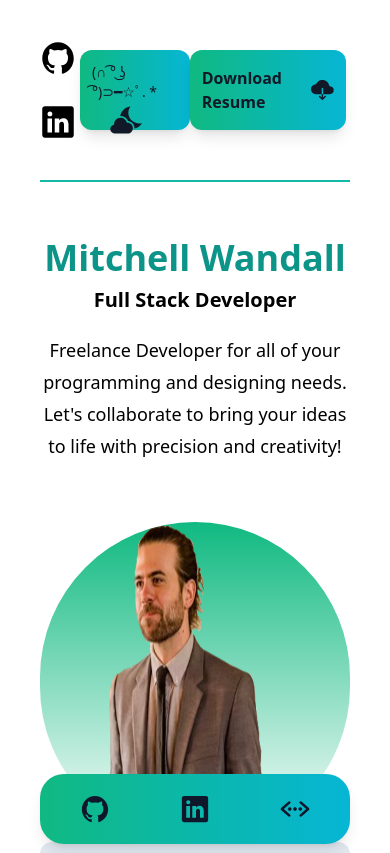
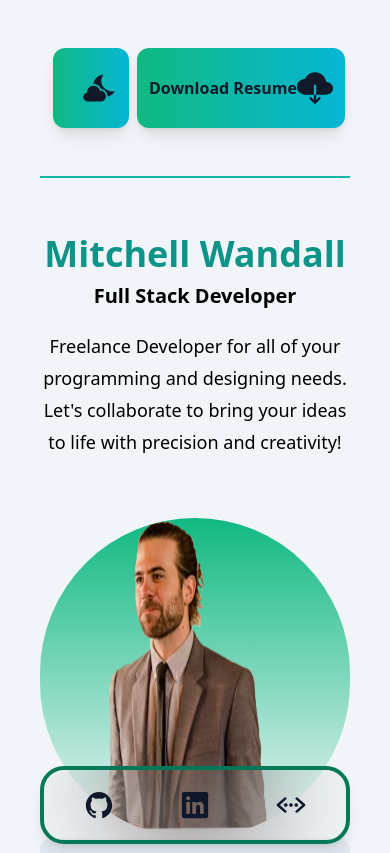
Before and after one commit to MWandall/Portfolio2024, a React (Vite) app: page / in a window 390 px wide. Shown: the top 853 px of the page. Built offline with nearby package versions, Linux system fonts and the light colour scheme.

Commit message:
break points and footer style change

```diff
--- a/src/App.jsx
+++ b/src/App.jsx
@@ -1,5 +1,5 @@
 import { IoIosCloudyNight } from "react-icons/io";
-import { IoLogoGithub, IoLogoLinkedin, IoLogoDiscord, IoCloudDownload, IoCodeWorking  } from "react-icons/io5";
+import { IoLogoGithub, IoLogoLinkedin, IoCloudDownload, IoCodeWorking  } from "react-icons/io5";
 import { IoDesktopOutline } from "react-icons/io5";
 import { useState } from "react";
 
@@ -58,30 +58,32 @@ function App() {
   return (
     <>
     <div className={darkMode ? "dark" : ""}>
-    <main className="bg-white px-10 dark:bg-slate-900 dark:text-white">
+    <main className="bg-slate-100 px-10 dark:bg-slate-900 dark:text-white">
       <section className="  min-h-screen">
 
       <nav className="py-10 mb-12 flex justify-between border-b-2 border-teal-500">
-        <div className="flex flex-col gap-7 text-4xl">
+        <div className="hidden md:block">
+        <div className="flex flex-col gap-7 text-4xl ">
         <a href="https://github.com/MWandall" target='_blank' rel="noreferrer"><IoLogoGithub className='  cursor-pointer hover:scale-125 transition-all ease-in-out'/></a>
         <a href="https://www.linkedin.com/in/mitchell-wandall-1501222a5/" target='_blank' rel="noreferrer"><IoLogoLinkedin className='  cursor-pointer hover:scale-125 transition-all ease-in-out'/></a>
 
         </div>
-        <ul className="flex items-center px-1 ">
+        </div>
+        <ul className="flex items-center px-1 mx-auto ">
 
           {/* <li className="pr-5 text-sm">(∩ ͡° ͜ʖ ͡°)⊃━☆ﾟ. *</li> */}
-          <li onClick={()=> setDarkMode(!darkMode)} className="cursor-pointer hover:scale-125 transition-all ease-in-out shadow-lg p-3 rounded-xl my-2 flex flex-row flex-wrap items-center h-[5rem] bg-gradient-to-r  from-emerald-500 bg-cyan-500 text-gray-900 ">
-          <p className=" text-sm">(∩ ͡° ͜ʖ ͡°)⊃━☆ﾟ. *</p>
-            <IoIosCloudyNight  className="cursor-pointer text-4xl hover:scale-125 transition-all ease-in-out ml-4" />
+          <li onClick={()=> setDarkMode(!darkMode)} className="cursor-pointer hover:scale-125 transition-all ease-in-out shadow-lg p-3 m-2 rounded-xl my-2 flex flex-row flex-wrap justify-center items-center h-[5rem] bg-gradient-to-r  from-emerald-500 bg-cyan-500 text-gray-900 ">
+          <p className=" text-sm hidden md:block">(∩ ͡° ͜ʖ ͡°)⊃━☆ﾟ. *</p>
+            <IoIosCloudyNight  className="cursor-pointer text-4xl hover:scale-125 transition-all ease-in-out ml-4 " />
 
           </li>
 
           {/* <li><a className=" bg-gradient-to-r from-emerald-500 bg-cyan-500 px-4 py-2 rounded-lg ml-8 text-white " href="#">  Resume </a></li> */}
 
-          <li><a href="/MitchellWandallResume01.pdf" download="MitchellWandallResume" className="cursor-pointer hover:scale-125 transition-all ease-in-out shadow-lg p-3 rounded-xl my-2 h-[5rem] flex flex-row items-center bg-gradient-to-r from-emerald-500 bg-cyan-500 text-gray-900 ">
+          <li><a href="/MitchellWandallResume01.pdf" download="MitchellWandallResume" className="cursor-pointer hover:scale-125 transition-all ease-in-out shadow-lg p-3 rounded-xl my-2 h-[5rem] text- flex flex-row items-center bg-gradient-to-r from-emerald-500 bg-cyan-500 text-gray-900 ">
 
         <p className="font-bold">Download Resume</p>
-           <IoCloudDownload className="text-4xl ml-4 "/>
+           <IoCloudDownload className="text-4xl md:ml-4 "/>
 
 
 
@@ -142,7 +144,8 @@ function App() {
 
 
       </section>
-      <footer className=' sticky bottom-0  py-5 px-10 bg-gradient-to-r  from-emerald-500 bg-cyan-500 shadow-lg rounded-3xl text-slate-900'>
+      <footer className='bgBlur sticky bottom-0  py-5 px-10
+      border-emerald-700 border-4 dark:text-white shadow-lg rounded-3xl text-slate-900'>
         <div className='flex flex-row justify-between gap-5 text-[30px]'>
         <a href="https://github.com/MWandall" target='_blank' rel="noreferrer"><IoLogoGithub className='  cursor-pointer hover:scale-125 transition-all ease-in-out'/></a>
         <a href="https://www.linkedin.com/in/mitchell-wandall-1501222a5/" target='_blank' rel="noreferrer"><IoLogoLinkedin className='  cursor-pointer hover:scale-125 transition-all ease-in-out'/></a>
--- a/src/index.css
+++ b/src/index.css
@@ -8,6 +8,11 @@ div.darkMode {
   color: #ffffff;
 }
 
+.bgBlur {
+  background: transparent;
+  backdrop-filter: blur(50px);
+  /* border: 3px solid black; */
+}
 
 /* :root {
   font-family: Inter, system-ui, Avenir, Helvetica, Arial, sans-serif;
```
Also changed, not shown: 1 other file (tests, documents, lock files or other folders).
